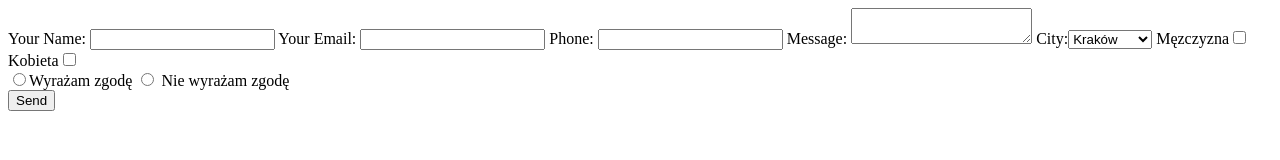
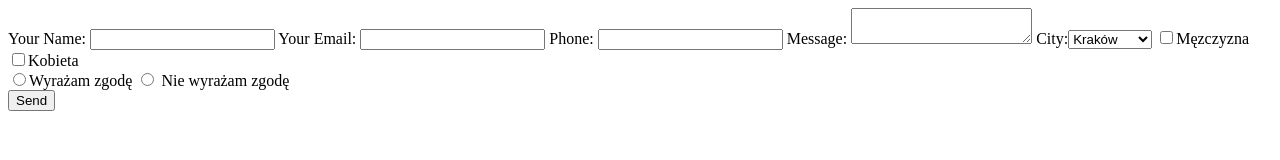
Before and after one commit to damianlodzinski/damianlodzinski.github.io, a plain HTML site: page html5/form.html in a window 1280 px wide. Drawn offline with Linux system fonts and the light colour scheme.

Commit message:
Update form.html

```diff
--- a/html5/form.html
+++ b/html5/form.html
@@ -46,8 +46,8 @@
             <option value="Kraków" selected>Kraków</option>
             <option value="Gdańsk">Gdańsk</option>
         </select></label>
-        <label>Męzczyzna<input type="checkbox" name="mezczyna" id="mezczyzna"></label>
-        <label>Kobieta<input type="checkbox" name="kobieta" id="kobieta"></label>
+        <label><input type="checkbox" name="mezczyna" id="mezczyzna">Męzczyzna</label>
+        <label><input type="checkbox" name="kobieta" id="kobieta">Kobieta</label>
         <div>
             <label><input type="radio" name="wyrazam" id="wyrazam">Wyrażam zgodę</label>
             <label><input type="radio" name="wyrazam" id="niewyrazam"> Nie wyrażam zgodę</label>
```
